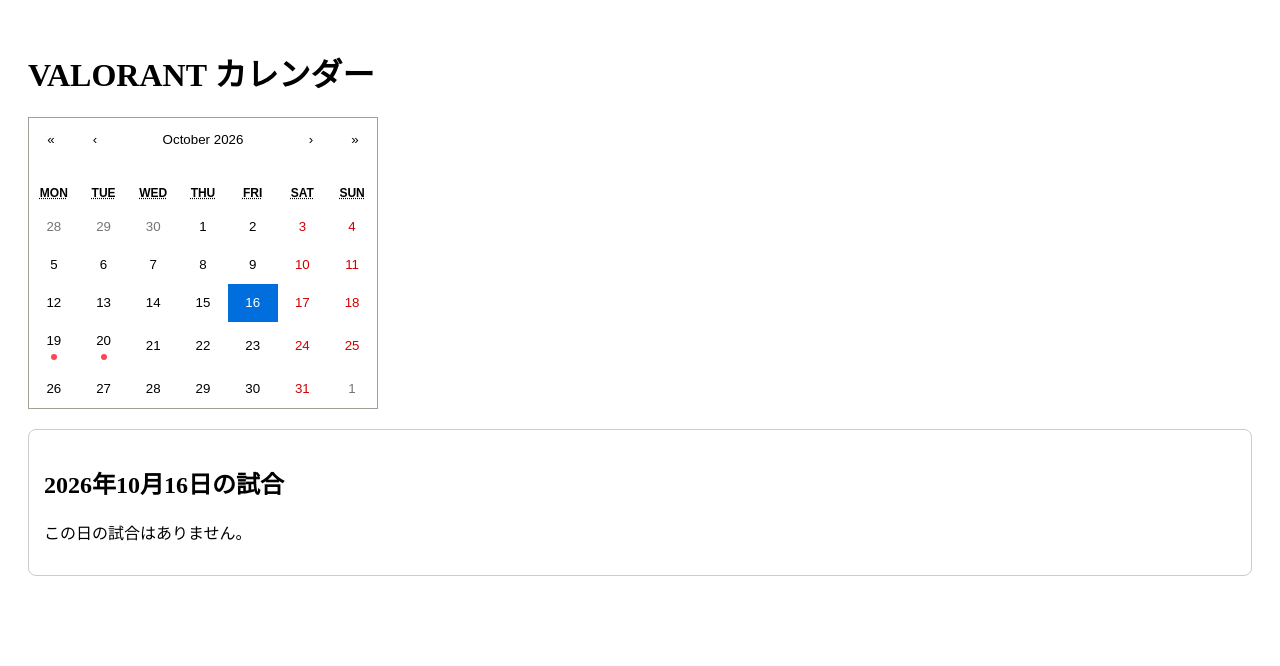
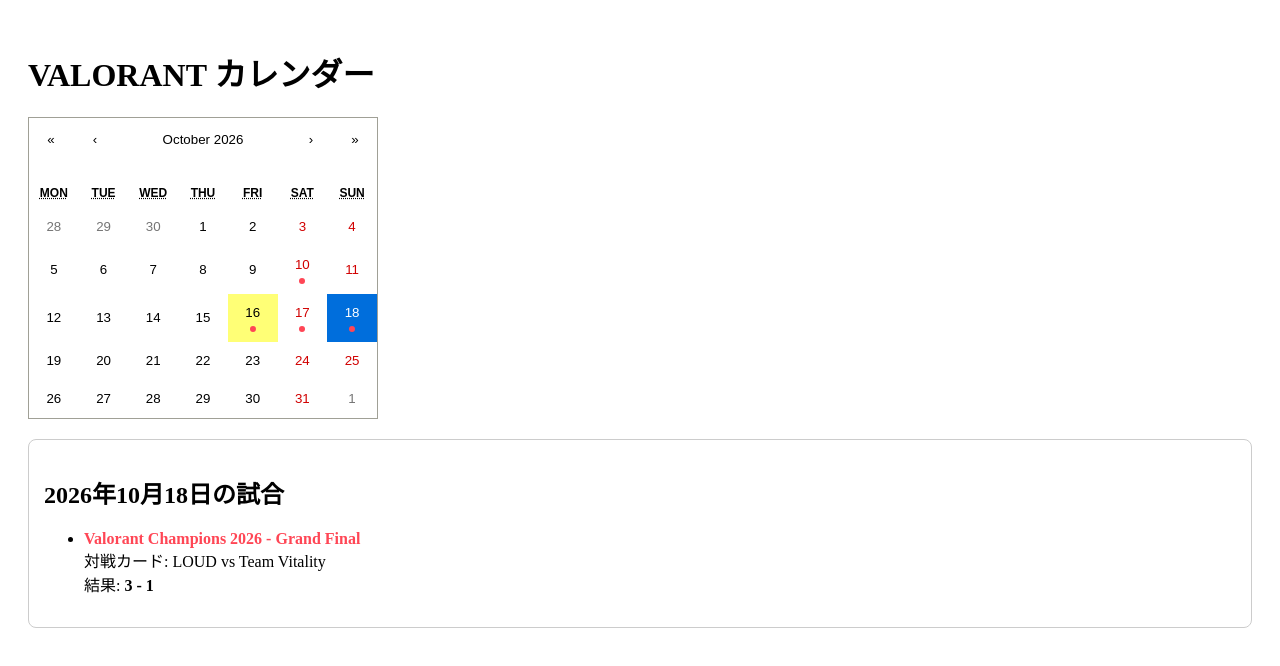
Before and after one commit to o0jun0o/Valorant-calendar, a React (Vite) app: page / in a window 1280 px wide. Shown: the top 666 px of the page. Built offline with nearby package versions, Linux system fonts and the light colour scheme.

Commit message:
Champions 2026の本物データを反映し、試合日に赤いマークを表示する機能を実装

```diff
--- a/src/App.tsx
+++ b/src/App.tsx
@@ -3,26 +3,47 @@
 // カレンダーの基本デザイン（CSS）を読み込む
 import 'react-calendar/dist/Calendar.css';
 
-// 1. VALORANTの大会データ（ダミー）
+// 1. VALORANTの大会データ（Valorant Champions 2026）
 const matchData = [
   {
     id: 1,
-    date: '2026-10-19', // 今日の日付
-    event: 'VCT Pacific',
-    match: 'ZETA DIVISION vs Paper Rex',
+    date: '2026-09-24',
+    event: 'Valorant Champions 2026 - Group Stage',
+    match: 'Team Liquid vs Paper Rex',
     result: '1 - 2'
   },
   {
     id: 2,
-    date: '2026-10-20', // 明日の日付
-    event: 'VCT Pacific',
-    match: 'DetonatioN FocusMe vs DRX',
-    result: '0 - 2'
+    date: '2026-10-10',
+    event: 'Valorant Champions 2026 - Upper Semifinals',
+    match: 'NRG vs LOUD',
+    result: '1 - 2'
+  },
+  {
+    id: 3,
+    date: '2026-10-16',
+    event: 'Valorant Champions 2026 - Upper Final',
+    match: 'Team Vitality vs LOUD',
+    result: '1 - 2'
+  },
+  {
+    id: 4,
+    date: '2026-10-17',
+    event: 'Valorant Champions 2026 - Lower Final',
+    match: 'Team Vitality vs 100 Thieves',
+    result: '3 - 1'
+  },
+  {
+    id: 5,
+    date: '2026-10-18',
+    event: 'Valorant Champions 2026 - Grand Final',
+    match: 'LOUD vs Team Vitality',
+    result: '3 - 1'
   }
 ];
 function App() {
   // 選択された日付を記憶する場所（最初は「今日」にする）
-  const [date, setDate] = useState(new Date());
+  const [date, setDate] = useState(new Date('2026-10-18'));
   // 2. カレンダーで選択した日付を 'YYYY-MM-DD' 形式に変換
   const year = date.getFullYear();
   const month = String(date.getMonth() + 1).padStart(2, '0');
@@ -42,23 +63,20 @@
         value={date}
         // ▼▼ ここから下の行を追加 ▼▼
         tileContent={({ date, view }) => {
-          // 月表示の時だけマークをつける
           if (view === 'month') {
             const y = date.getFullYear();
             const m = String(date.getMonth() + 1).padStart(2, '0');
             const d = String(date.getDate()).padStart(2, '0');
             const checkDate = `${y}-${m}-${d}`;
 
-            // matchDataの中に、カレンダーのマスと同じ日付の試合があるかチェック
             const hasMatch = matchData.some(match => match.date === checkDate);
 
-            // 試合があれば、VALORANTっぽい赤色の丸を表示
             if (hasMatch) {
               return (
                 <div style={{
                   height: '6px',
                   width: '6px',
-                  backgroundColor: '#ff4655', // VALORANTレッド
+                  backgroundColor: '#ff4655',
                   borderRadius: '50%',
                   margin: 'auto',
                   marginTop: '4px'
@@ -66,7 +84,7 @@
               );
             }
           }
-          return null; // 試合がない日は何も表示しない
+          return null;
         }}
         // ▲▲ ここまで追加 ▲▲
       />
```
